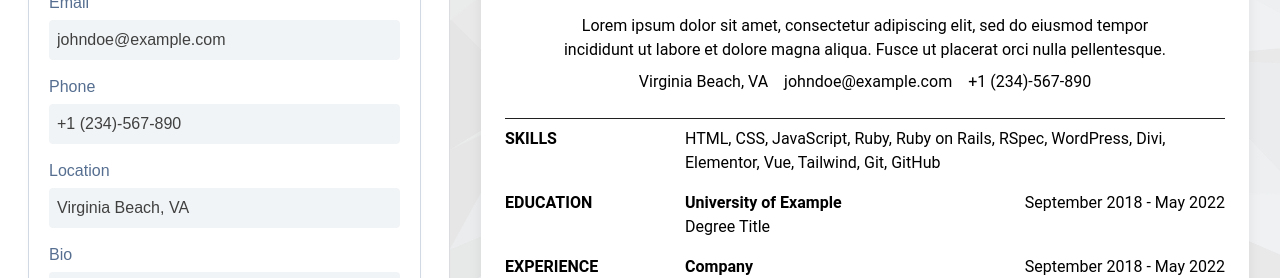
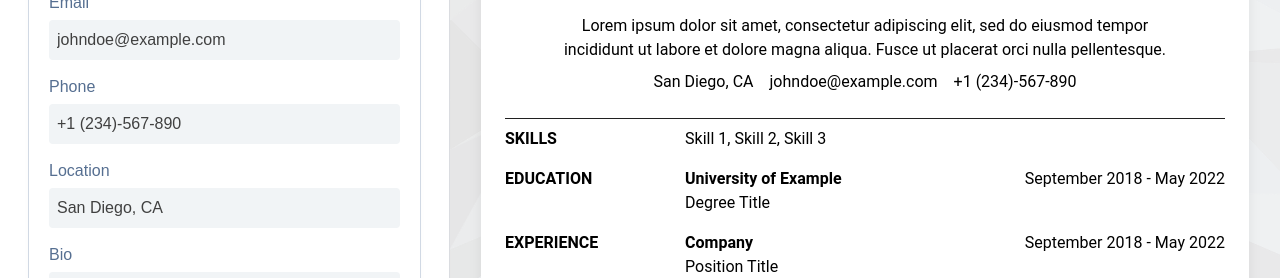
Before and after one commit to supersakana/vue_cv, a Vue app: page / in a window 1280 px wide. Shown: the part 191-469 px from the top of the page. Built offline with nearby package versions, Linux system fonts and the light colour scheme.

Commit message:
updated readme and default valaues

```diff
--- a/src/App.vue
+++ b/src/App.vue
@@ -174,14 +174,14 @@ export default {
         name: 'John Doe',
         email: 'johndoe@example.com',
         phone: '+1 (234)-567-890',
-        location: 'Virginia Beach, VA',
+        location: 'San Diego, CA',
         bio: 'Lorem ipsum dolor sit amet, consectetur adipiscing elit, sed do eiusmod tempor incididunt ut labore et dolore magna aliqua. Fusce ut placerat orci nulla pellentesque.',
         linkedin: '',
         twitter: '',
         github: '',
         instagram: '',
         facebook: '',
-        skills: ['HTML', 'CSS', 'JavaScript', 'Ruby', 'Ruby on Rails', 'RSpec', 'WordPress', 'Divi', 'Elementor', 'Vue', 'Tailwind', 'Git', 'GitHub'],
+        skills: ['Skill 1', 'Skill 2', 'Skill 3'],
         education: [defaults('education', '0')],
         experience: [defaults('experience', '0')],
         custom: []
```
Also changed, not shown: 1 other file (tests, documents, lock files or other folders).
